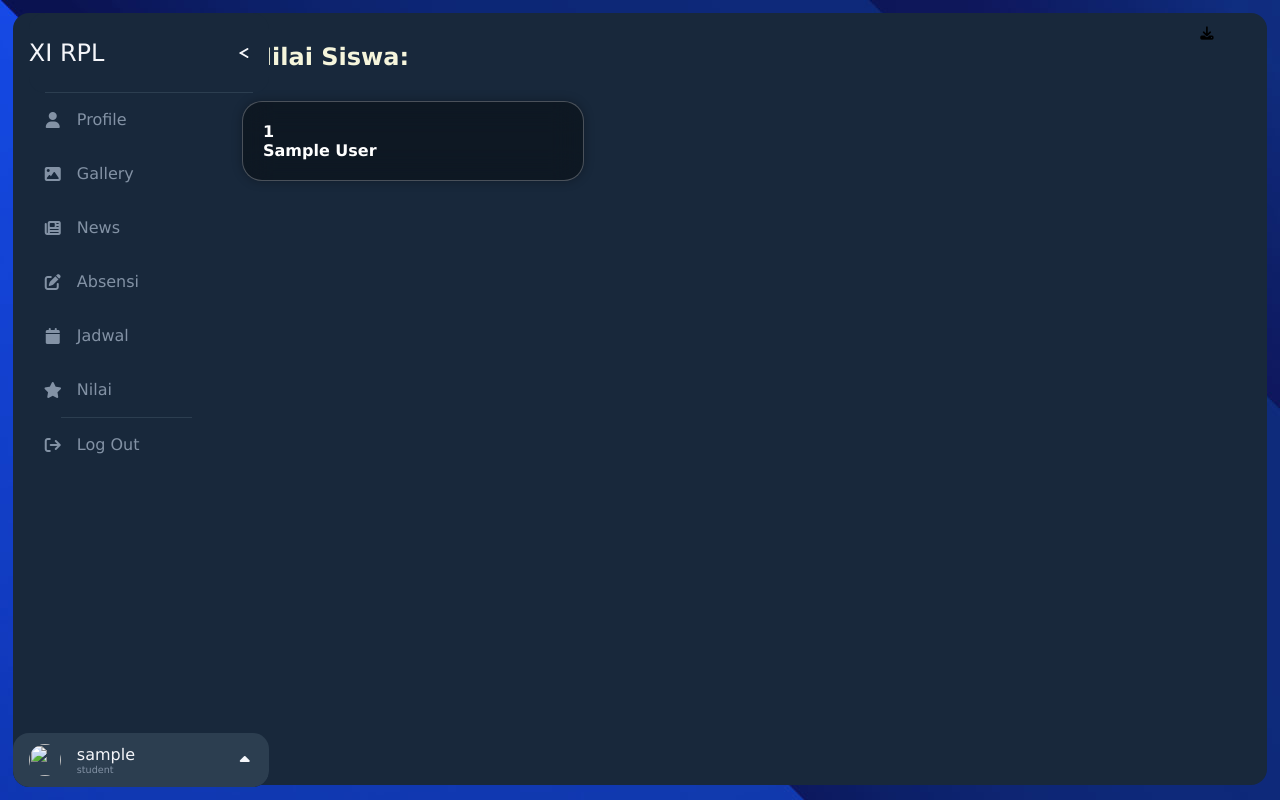
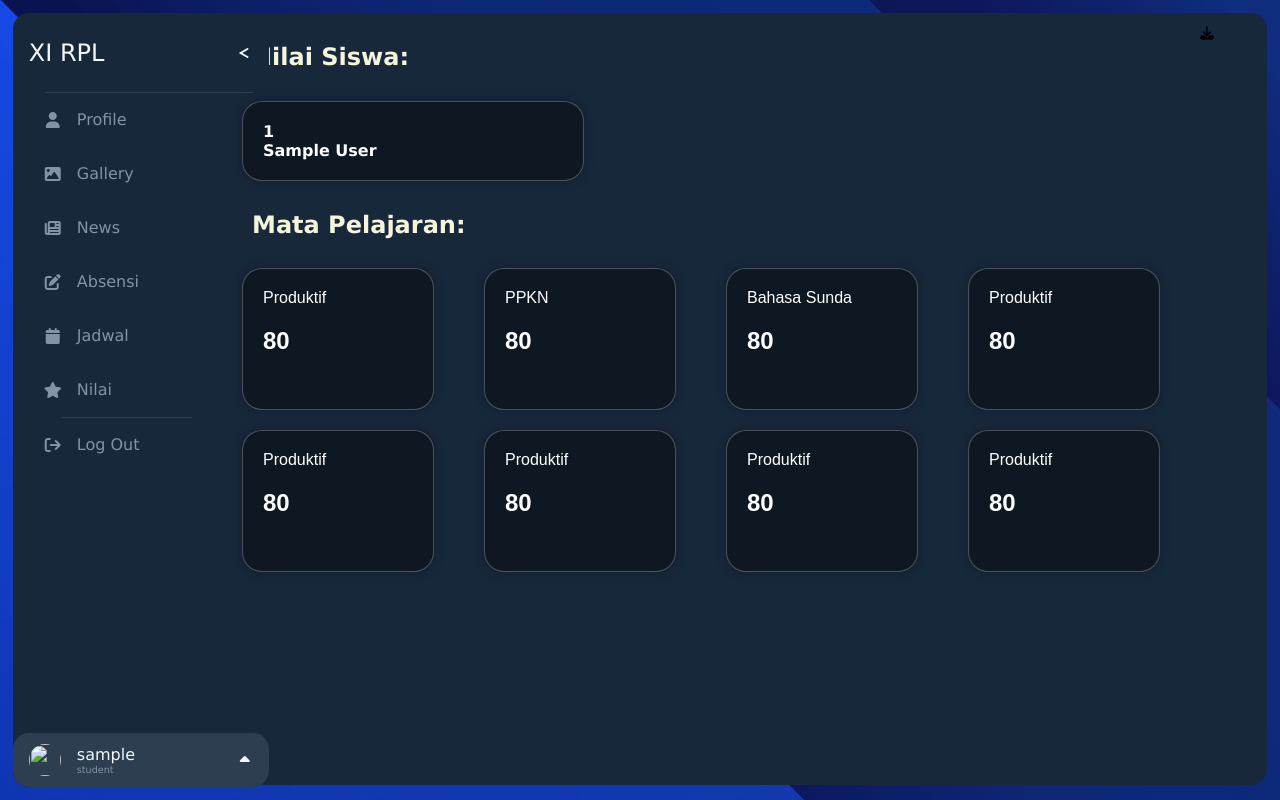
Before and after one commit to CallmeRajul/xi_rpl, a PHP site: page /views/nilai/index.php in a window 1280 px wide. Run offline with PHP 8.4, Linux system fonts and the light colour scheme; the visitor is signed in with stand-in values (Sample User, id 1).

Commit message:
UI FOR NILAI

```diff
--- a/dist/css/nilai.css
+++ b/dist/css/nilai.css
@@ -118,3 +118,23 @@
 	margin-left: 50px;
 	width: 300px;
 }
+
+ .nilaisiswacont{
+	display: flex;
+	flex-wrap: wrap;
+	row-gap: 20px;
+ }
+
+ .nilaicard {
+	padding: 20px;
+	font-family: 'Montserrat', sans-serif;
+    color: white;
+    border: 1px solid rgba(255, 255, 255, 0.25);
+    border-radius: 20px;
+    background-color: rgba(0, 0, 0, 0.4);
+    box-shadow: 0 0 10px 1px rgba(0, 0, 0, 0.25);
+    backdrop-filter: blur(15px);
+	margin-left: 50px;
+	width: 150px;
+	height: 100px;
+ }
--- a/views/nilai/student.php
+++ b/views/nilai/student.php
@@ -3,7 +3,43 @@
 <div class="nisnilai"><strong><?php echo $_SESSION['nis']; ?></strong></div>
 <div class="namenilai"><strong><?php echo $_SESSION['name']; ?></strong></div>
 </div>
+<div class="judul">
+            <div class="judul-txt">
+                <h2>Mata Pelajaran:</h2>
+ </div>
+</div>
 
 <div class="nilaisiswacont">
-
+    <div class="nilaicard">
+        <div class="produktif-title">Produktif</div>
+        <div class="produktif-nilai"><h2>80</h2></div>
+    </div>
+    <div class="nilaicard">
+        <div class="ppkn-title">PPKN</div>
+        <div class="ppkn-nilai"><h2>80</h2></div>
+    </div>
+    <div class="nilaicard">
+        <div class="bsunda-title">Bahasa Sunda</div>
+        <div class="bsunda-nilai"><h2>80</h2></div>
+    </div>
+    <div class="nilaicard">
+        <div class="produktif-title">Produktif</div>
+        <div class="produktif-nilai"><h2>80</h2></div>
+    </div>
+    <div class="nilaicard">
+        <div class="produktif-title">Produktif</div>
+        <div class="produktif-nilai"><h2>80</h2></div>
+    </div>
+    <div class="nilaicard">
+        <div class="produktif-title">Produktif</div>
+        <div class="produktif-nilai"><h2>80</h2></div>
+    </div>
+    <div class="nilaicard">
+        <div class="produktif-title">Produktif</div>
+        <div class="produktif-nilai"><h2>80</h2></div>
+    </div>
+    <div class="nilaicard">
+        <div class="produktif-title">Produktif</div>
+        <div class="produktif-nilai"><h2>80</h2></div>
+    </div>
 </div>
```
